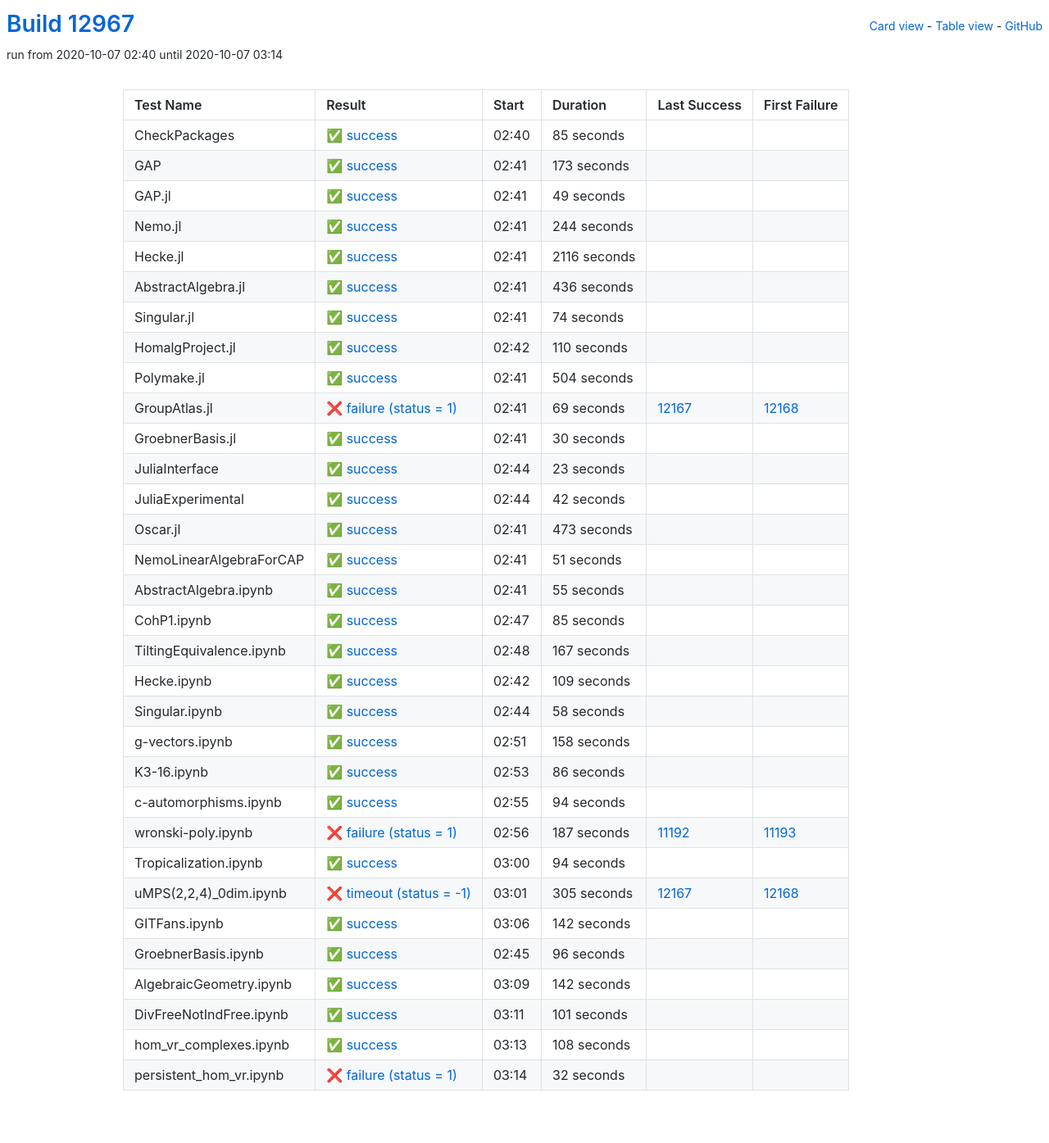
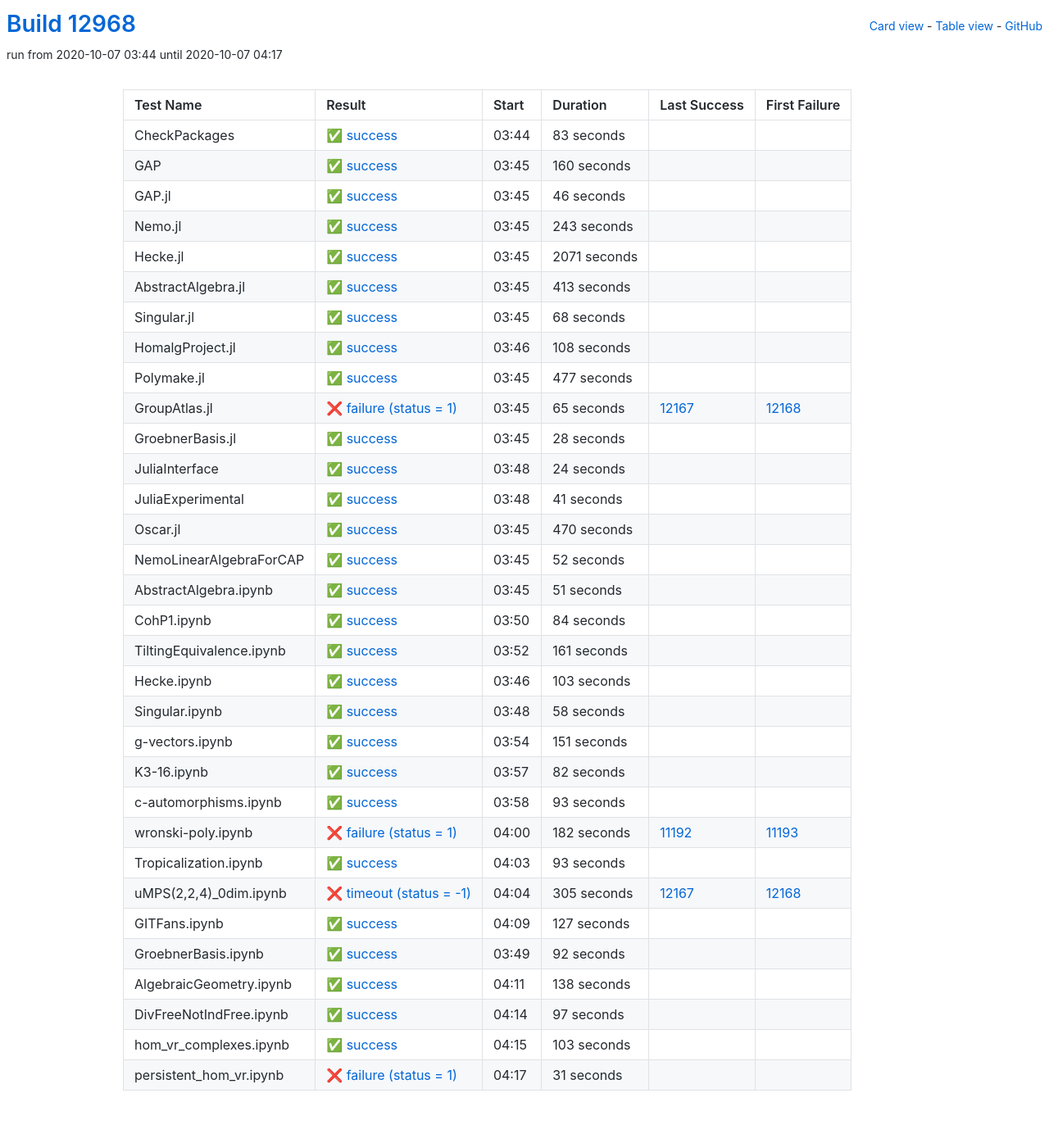
Before and after one commit to oscar-system/oscar-ci-status, a Jekyll site: the page built from table.html, in a window 1280 px wide. Shown: the whole page at 82% size. Built offline with Jekyll 4.4.1, drawn with Linux system fonts in a browser that asks for light colours.

Commit message:
Build #12968

```diff
--- a/_data/ci.yml
+++ b/_data/ci.yml
@@ -1,6 +1,6 @@
 ---
-build: 12967
-build_url: https://oscarci.mathematik.uni-kl.de/job/oscar/12967/
+build: 12968
+build_url: https://oscarci.mathematik.uni-kl.de/job/oscar/12968/
 job: oscar
 organization: oscar-system
 repo: oscar-ci-status
@@ -8,176 +8,188 @@
 tests:
 - name: CheckPackages
   id: checkpackages
-  log: https://oscarci.mathematik.uni-kl.de/job/oscar/12967/artifact/logs/build-12967/CheckPackages.log
-  start: 2020-10-07 02:40
+  log: https://oscarci.mathematik.uni-kl.de/job/oscar/12968/artifact/logs/build-12968/CheckPackages.log
+  start: 2020-10-07 03:44
   success: true
   exitcode: 0
   status: success
-  duration: 85
+  duration: 83
   last_success: false
   last_success_url:
   first_failure: false
   first_failure_url:
 - name: GAP
   id: gap
-  log: https://oscarci.mathematik.uni-kl.de/job/oscar/12967/artifact/logs/build-12967/GAP.log
-  start: 2020-10-07 02:41
+  log: https://oscarci.mathematik.uni-kl.de/job/oscar/12968/artifact/logs/build-12968/GAP.log
+  start: 2020-10-07 03:45
   success: true
   exitcode: 0
   status: success
-  duration: 173
+  duration: 160
   last_success: false
   last_success_url:
   first_failure: false
   first_failure_url:
 - name: GAP.jl
   id: gap-jl
-  log: https://oscarci.mathematik.uni-kl.de/job/oscar/12967/artifact/logs/build-12967/GAP.jl.log
-  start: 2020-10-07 02:41
+  log: https://oscarci.mathematik.uni-kl.de/job/oscar/12968/artifact/logs/build-12968/GAP.jl.log
+  start: 2020-10-07 03:45
   success: true
   exitcode: 0
   status: success
-  duration: 49
+  duration: 46
   last_success: false
   last_success_url:
   first_failure: false
   first_failure_url:
 - name: Nemo.jl
   id: nemo-jl
-  log: https://oscarci.mathematik.uni-kl.de/job/oscar/12967/artifact/logs/build-12967/Nemo.jl.log
-  start: 2020-10-07 02:41
+  log: https://oscarci.mathematik.uni-kl.de/job/oscar/12968/artifact/logs/build-12968/Nemo.jl.log
+  start: 2020-10-07 03:45
   success: true
   exitcode: 0
   status: success
-  duration: 244
+  duration: 243
   last_success: false
   last_success_url:
   first_failure: false
   first_failure_url:
 - name: Hecke.jl
   id: hecke-jl
-  log: https://oscarci.mathematik.uni-kl.de/job/oscar/12967/artifact/logs/build-12967/Hecke.jl.log
-  start: 2020-10-07 02:41
+  log: https://oscarci.mathematik.uni-kl.de/job/oscar/12968/artifact/logs/build-12968/Hecke.jl.log
+  start: 2020-10-07 03:45
   success: true
   exitcode: 0
   status: success
-  duration: 2116
+  duration: 2071
   last_success: false
   last_success_url:
   first_failure: false
   first_failure_url:
 - name: AbstractAlgebra.jl
   id: abstractalgebra-jl
-  log: https://oscarci.mathematik.uni-kl.de/job/oscar/12967/artifact/logs/build-12967/AbstractAlgebra.jl.log
-  start: 2020-10-07 02:41
+  log: https://oscarci.mathematik.uni-kl.de/job/oscar/12968/artifact/logs/build-12968/AbstractAlgebra.jl.log
+  start: 2020-10-07 03:45
   success: true
   exitcode: 0
   status: success
-  duration: 436
+  duration: 413
   last_success: false
   last_success_url:
   first_failure: false
   first_failure_url:
 - name: Singular.jl
   id: singular-jl
-  log: https://oscarci.mathematik.uni-kl.de/job/oscar/12967/artifact/logs/build-12967/Singular.jl.log
-  start: 2020-10-07 02:41
+  log: https://oscarci.mathematik.uni-kl.de/job/oscar/12968/artifact/logs/build-12968/Singular.jl.log
+  start: 2020-10-07 03:45
   success: true
   exitcode: 0
   status: success
-  duration: 74
+  duration: 68
   last_success: false
   last_success_url:
   first_failure: false
   first_failure_url:
 - name: HomalgProject.jl
   id: homalgproject-jl
-  log: https://oscarci.mathematik.uni-kl.de/job/oscar/12967/artifact/logs/build-12967/HomalgProject.jl.log
-  start: 2020-10-07 02:42
+  log: https://oscarci.mathematik.uni-kl.de/job/oscar/12968/artifact/logs/build-12968/HomalgProject.jl.log
+  start: 2020-10-07 03:46
   success: true
   exitcode: 0
   status: success
-  duration: 110
+  duration: 108
   last_success: false
   last_success_url:
   first_failure: false
   first_failure_url:
 - name: Polymake.jl
   id: polymake-jl
-  log: https://oscarci.mathematik.uni-kl.de/job/oscar/12967/artifact/logs/build-12967/Polymake.jl.log
-  start: 2020-10-07 02:41
+  log: https://oscarci.mathematik.uni-kl.de/job/oscar/12968/artifact/logs/build-12968/Polymake.jl.log
+  start: 2020-10-07 03:45
   success: true
   exitcode: 0
   status: success
-  duration: 504
+  duration: 477
   last_success: false
   last_success_url:
   first_failure: false
   first_failure_url:
 - name: GroupAtlas.jl
   id: groupatlas-jl
-  log: https://oscarci.mathematik.uni-kl.de/job/oscar/12967/artifact/logs/build-12967/GroupAtlas.jl.log
-  start: 2020-10-07 02:41
+  log: https://oscarci.mathematik.uni-kl.de/job/oscar/12968/artifact/logs/build-12968/GroupAtlas.jl.log
+  start: 2020-10-07 03:45
   success: false
   exitcode: 1
   status: failure
-  duration: 69
+  duration: 65
   last_success: 12167
   last_success_url: https://oscarci.mathematik.uni-kl.de/job/oscar/12167/
   first_failure: 12168
   first_failure_url: https://oscarci.mathematik.uni-kl.de/job/oscar/12168/
 - name: GroebnerBasis.jl
   id: groebnerbasis-jl
-  log: https://oscarci.mathematik.uni-kl.de/job/oscar/12967/artifact/logs/build-12967/GroebnerBasis.jl.log
-  start: 2020-10-07 02:41
+  log: https://oscarci.mathematik.uni-kl.de/job/oscar/12968/artifact/logs/build-12968/GroebnerBasis.jl.log
+  start: 2020-10-07 03:45
   success: true
   exitcode: 0
   status: success
-  duration: 30
+  duration: 28
   last_success: false
   last_success_url:
   first_failure: false
   first_failure_url:
 - name: JuliaInterface
   id: juliainterface
-  log: https://oscarci.mathematik.uni-kl.de/job/oscar/12967/artifact/logs/build-12967/JuliaInterface.log
-  start: 2020-10-07 02:44
+  log: https://oscarci.mathematik.uni-kl.de/job/oscar/12968/artifact/logs/build-12968/JuliaInterface.log
+  start: 2020-10-07 03:48
   success: true
   exitcode: 0
   status: success
-  duration: 23
+  duration: 24
   last_success: false
   last_success_url:
   first_failure: false
   first_failure_url:
 - name: JuliaExperimental
   id: juliaexperimental
-  log: https://oscarci.mathematik.uni-kl.de/job/oscar/12967/artifact/logs/build-12967/JuliaExperimental.log
-  start: 2020-10-07 02:44
+  log: https://oscarci.mathematik.uni-kl.de/job/oscar/12968/artifact/logs/build-12968/JuliaExperimental.log
+  start: 2020-10-07 03:48
   success: true
   exitcode: 0
   status: success
-  duration: 42
+  duration: 41
   last_success: false
   last_success_url:
   first_failure: false
   first_failure_url:
 - name: Oscar.jl
   id: oscar-jl
-  log: https://oscarci.mathematik.uni-kl.de/job/oscar/12967/artifact/logs/build-12967/Oscar.jl.log
-  start: 2020-10-07 02:41
+  log: https://oscarci.mathematik.uni-kl.de/job/oscar/12968/artifact/logs/build-12968/Oscar.jl.log
+  start: 2020-10-07 03:45
   success: true
   exitcode: 0
   status: success
-  duration: 473
+  duration: 470
   last_success: false
   last_success_url:
   first_failure: false
   first_failure_url:
 - name: NemoLinearAlgebraForCAP
   id: nemolinearalgebraforcap
-  log: https://oscarci.mathematik.uni-kl.de/job/oscar/12967/artifact/logs/build-12967/NemoLinearAlgebraForCAP.log
-  start: 2020-10-07 02:41
+  log: https://oscarci.mathematik.uni-kl.de/job/oscar/12968/artifact/logs/build-12968/NemoLinearAlgebraForCAP.log
+  start: 2020-10-07 03:45
+  success: true
+  exitcode: 0
+  status: success
+  duration: 52
+  last_success: false
+  last_success_url:
+  first_failure: false
+  first_failure_url:
+- name: AbstractAlgebra.ipynb
+  id: abstractalgebra-ipynb
+  log: https://oscarci.mathematik.uni-kl.de/job/oscar/12968/artifact/logs/build-12968/AbstractAlgebra.ipynb.log
+  start: 2020-10-07 03:45
   success: true
   exitcode: 0
   status: success
@@ -186,58 +198,46 @@
   last_success_url:
   first_failure: false
   first_failure_url:
-- name: AbstractAlgebra.ipynb
-  id: abstractalgebra-ipynb
-  log: https://oscarci.mathematik.uni-kl.de/job/oscar/12967/artifact/logs/build-12967/AbstractAlgebra.ipynb.log
-  start: 2020-10-07 02:41
+- name: CohP1.ipynb
+  id: cohp1-ipynb
+  log: https://oscarci.mathematik.uni-kl.de/job/oscar/12968/artifact/logs/build-12968/CohP1.ipynb.log
+  start: 2020-10-07 03:50
   success: true
   exitcode: 0
   status: success
-  duration: 55
-  last_success: false
-  last_success_url:
-  first_failure: false
-  first_failure_url:
-- name: CohP1.ipynb
-  id: cohp1-ipynb
-  log: https://oscarci.mathematik.uni-kl.de/job/oscar/12967/artifact/logs/build-12967/CohP1.ipynb.log
-  start: 2020-10-07 02:47
-  success: true
-  exitcode: 0
-  status: success
-  duration: 85
+  duration: 84
   last_success: false
   last_success_url:
   first_failure: false
   first_failure_url:
 - name: TiltingEquivalence.ipynb
   id: tiltingequivalence-ipynb
-  log: https://oscarci.mathematik.uni-kl.de/job/oscar/12967/artifact/logs/build-12967/TiltingEquivalence.ipynb.log
-  start: 2020-10-07 02:48
+  log: https://oscarci.mathematik.uni-kl.de/job/oscar/12968/artifact/logs/build-12968/TiltingEquivalence.ipynb.log
+  start: 2020-10-07 03:52
   success: true
   exitcode: 0
   status: success
-  duration: 167
+  duration: 161
   last_success: false
   last_success_url:
   first_failure: false
   first_failure_url:
 - name: Hecke.ipynb
   id: hecke-ipynb
-  log: https://oscarci.mathematik.uni-kl.de/job/oscar/12967/artifact/logs/build-12967/Hecke.ipynb.log
-  start: 2020-10-07 02:42
+  log: https://oscarci.mathematik.uni-kl.de/job/oscar/12968/artifact/logs/build-12968/Hecke.ipynb.log
+  start: 2020-10-07 03:46
   success: true
   exitcode: 0
   status: success
-  duration: 109
+  duration: 103
   last_success: false
   last_success_url:
   first_failure: false
   first_failure_url:
 - name: Singular.ipynb
   id: singular-ipynb
-  log: https://oscarci.mathematik.uni-kl.de/job/oscar/12967/artifact/logs/build-12967/Singular.ipynb.log
-  start: 2020-10-07 02:44
+  log: https://oscarci.mathematik.uni-kl.de/job/oscar/12968/artifact/logs/build-12968/Singular.ipynb.log
+  start: 2020-10-07 03:48
   success: true
   exitcode: 0
   status: success
@@ -248,68 +248,68 @@
   first_failure_url:
 - name: g-vectors.ipynb
   id: g-vectors-ipynb
-  log: https://oscarci.mathematik.uni-kl.de/job/oscar/12967/artifact/logs/build-12967/g-vectors.ipynb.log
-  start: 2020-10-07 02:51
+  log: https://oscarci.mathematik.uni-kl.de/job/oscar/12968/artifact/logs/build-12968/g-vectors.ipynb.log
+  start: 2020-10-07 03:54
   success: true
   exitcode: 0
   status: success
-  duration: 158
+  duration: 151
   last_success: false
   last_success_url:
   first_failure: false
   first_failure_url:
 - name: K3-16.ipynb
   id: k3-16-ipynb
-  log: https://oscarci.mathematik.uni-kl.de/job/oscar/12967/artifact/logs/build-12967/K3-16.ipynb.log
-  start: 2020-10-07 02:53
+  log: https://oscarci.mathematik.uni-kl.de/job/oscar/12968/artifact/logs/build-12968/K3-16.ipynb.log
+  start: 2020-10-07 03:57
   success: true
   exitcode: 0
   status: success
-  duration: 86
+  duration: 82
   last_success: false
   last_success_url:
   first_failure: false
   first_failure_url:
 - name: c-automorphisms.ipynb
   id: c-automorphisms-ipynb
-  log: https://oscarci.mathematik.uni-kl.de/job/oscar/12967/artifact/logs/build-12967/c-automorphisms.ipynb.log
-  start: 2020-10-07 02:55
+  log: https://oscarci.mathematik.uni-kl.de/job/oscar/12968/artifact/logs/build-12968/c-automorphisms.ipynb.log
+  start: 2020-10-07 03:58
   success: true
   exitcode: 0
   status: success
-  duration: 94
+  duration: 93
   last_success: false
   last_success_url:
   first_failure: false
   first_failure_url:
 - name: wronski-poly.ipynb
   id: wronski-poly-ipynb
-  log: https://oscarci.mathematik.uni-kl.de/job/oscar/12967/artifact/logs/build-12967/wronski-poly.ipynb.log
-  start: 2020-10-07 02:56
+  log: https://oscarci.mathematik.uni-kl.de/job/oscar/12968/artifact/logs/build-12968/wronski-poly.ipynb.log
+  start: 2020-10-07 04:00
   success: false
   exitcode: 1
   status: failure
-  duration: 187
+  duration: 182
   last_success: 11192
   last_success_url: https://oscarci.mathematik.uni-kl.de/job/oscar/11192/
   first_failure: 11193
   first_failure_url: https://oscarci.mathematik.uni-kl.de/job/oscar/11193/
 - name: Tropicalization.ipynb
   id: tropicalization-ipynb
-  log: https://oscarci.mathematik.uni-kl.de/job/oscar/12967/artifact/logs/build-12967/Tropicalization.ipynb.log
-  start: 2020-10-07 03:00
+  log: https://oscarci.mathematik.uni-kl.de/job/oscar/12968/artifact/logs/build-12968/Tropicalization.ipynb.log
+  start: 2020-10-07 04:03
   success: true
   exitcode: 0
   status: success
-  duration: 94
+  duration: 93
   last_success: false
   last_success_url:
   first_failure: false
   first_failure_url:
 - name: uMPS(2,2,4)_0dim.ipynb
   id: umps-2-2-4-0dim-ipynb
-  log: https://oscarci.mathematik.uni-kl.de/job/oscar/12967/artifact/logs/build-12967/uMPS-2-2-4-_0dim.ipynb.log
-  start: 2020-10-07 03:01
+  log: https://oscarci.mathematik.uni-kl.de/job/oscar/12968/artifact/logs/build-12968/uMPS-2-2-4-_0dim.ipynb.log
+  start: 2020-10-07 04:04
   success: false
   exitcode: -1
   status: timeout
@@ -320,72 +320,72 @@
   first_failure_url: https://oscarci.mathematik.uni-kl.de/job/oscar/12168/
 - name: GITFans.ipynb
   id: gitfans-ipynb
-  log: https://oscarci.mathematik.uni-kl.de/job/oscar/12967/artifact/logs/build-12967/GITFans.ipynb.log
-  start: 2020-10-07 03:06
+  log: https://oscarci.mathematik.uni-kl.de/job/oscar/12968/artifact/logs/build-12968/GITFans.ipynb.log
+  start: 2020-10-07 04:09
   success: true
   exitcode: 0
   status: success
-  duration: 142
+  duration: 127
   last_success: false
   last_success_url:
   first_failure: false
   first_failure_url:
 - name: GroebnerBasis.ipynb
   id: groebnerbasis-ipynb
-  log: https://oscarci.mathematik.uni-kl.de/job/oscar/12967/artifact/logs/build-12967/GroebnerBasis.ipynb.log
-  start: 2020-10-07 02:45
+  log: https://oscarci.mathematik.uni-kl.de/job/oscar/12968/artifact/logs/build-12968/GroebnerBasis.ipynb.log
+  start: 2020-10-07 03:49
   success: true
   exitcode: 0
   status: success
-  duration: 96
+  duration: 92
   last_success: false
   last_success_url:
   first_failure: false
   first_failure_url:
 - name: AlgebraicGeometry.ipynb
   id: algebraicgeometry-ipynb
-  log: https://oscarci.mathematik.uni-kl.de/job/oscar/12967/artifact/logs/build-12967/AlgebraicGeometry.ipynb.log
-  start: 2020-10-07 03:09
+  log: https://oscarci.mathematik.uni-kl.de/job/oscar/12968/artifact/logs/build-12968/AlgebraicGeometry.ipynb.log
+  start: 2020-10-07 04:11
   success: true
   exitcode: 0
   status: success
-  duration: 142
+  duration: 138
   last_success: false
   last_success_url:
   first_failure: false
   first_failure_url:
 - name: DivFreeNotIndFree.ipynb
   id: divfreenotindfree-ipynb
-  log: https://oscarci.mathematik.uni-kl.de/job/oscar/12967/artifact/logs/build-12967/DivFreeNotIndFree.ipynb.log
-  start: 2020-10-07 03:11
+  log: https://oscarci.mathematik.uni-kl.de/job/oscar/12968/artifact/logs/build-12968/DivFreeNotIndFree.ipynb.log
+  start: 2020-10-07 04:14
   success: true
   exitcode: 0
   status: success
-  duration: 101
+  duration: 97
   last_success: false
   last_success_url:
   first_failure: false
   first_failure_url:
 - name: hom_vr_complexes.ipynb
   id: hom-vr-complexes-ipynb
-  log: https://oscarci.mathematik.uni-kl.de/job/oscar/12967/artifact/logs/build-12967/hom_vr_complexes.ipynb.log
-  start: 2020-10-07 03:13
+  log: https://oscarci.mathematik.uni-kl.de/job/oscar/12968/artifact/logs/build-12968/hom_vr_complexes.ipynb.log
+  start: 2020-10-07 04:15
   success: true
   exitcode: 0
   status: success
-  duration: 108
+  duration: 103
   last_success: false
   last_success_url:
   first_failure: false
   first_failure_url:
 - name: persistent_hom_vr.ipynb
   id: persistent-hom-vr-ipynb
-  log: https://oscarci.mathematik.uni-kl.de/job/oscar/12967/artifact/logs/build-12967/persistent_hom_vr.ipynb.log
-  start: 2020-10-07 03:14
+  log: https://oscarci.mathematik.uni-kl.de/job/oscar/12968/artifact/logs/build-12968/persistent_hom_vr.ipynb.log
+  start: 2020-10-07 04:17
   success: false
   exitcode: 1
   status: failure
-  duration: 32
+  duration: 31
   last_success: false
   last_success_url:
   first_failure: false
```
Also changed, not shown: README.md.
